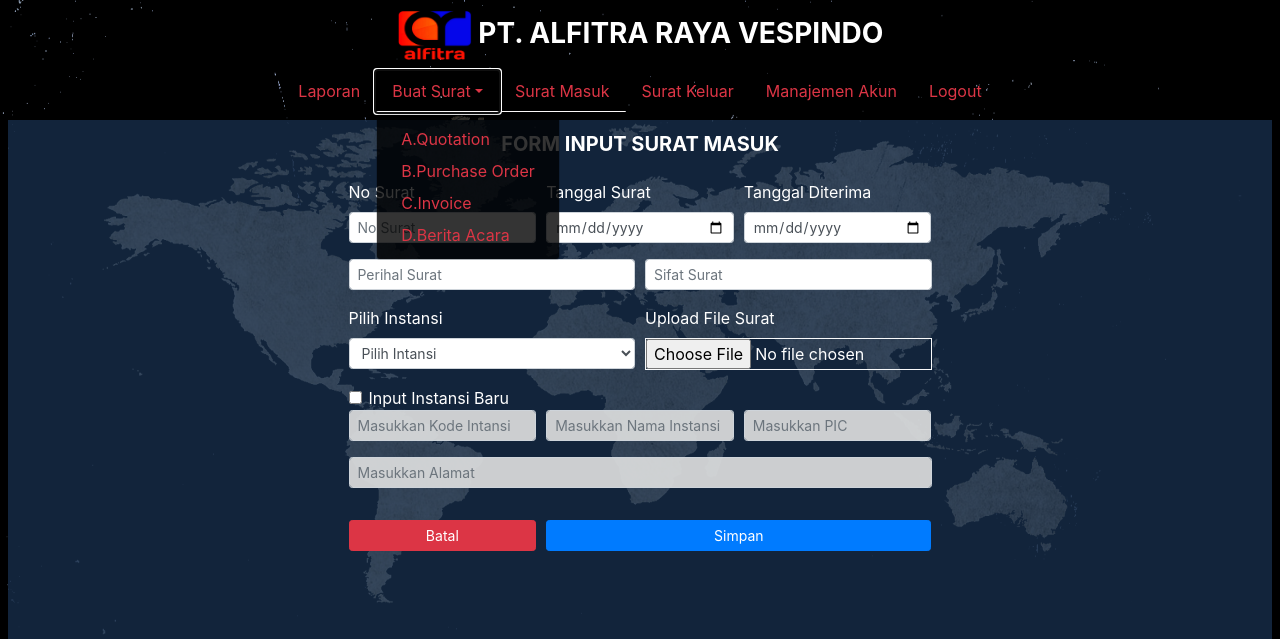
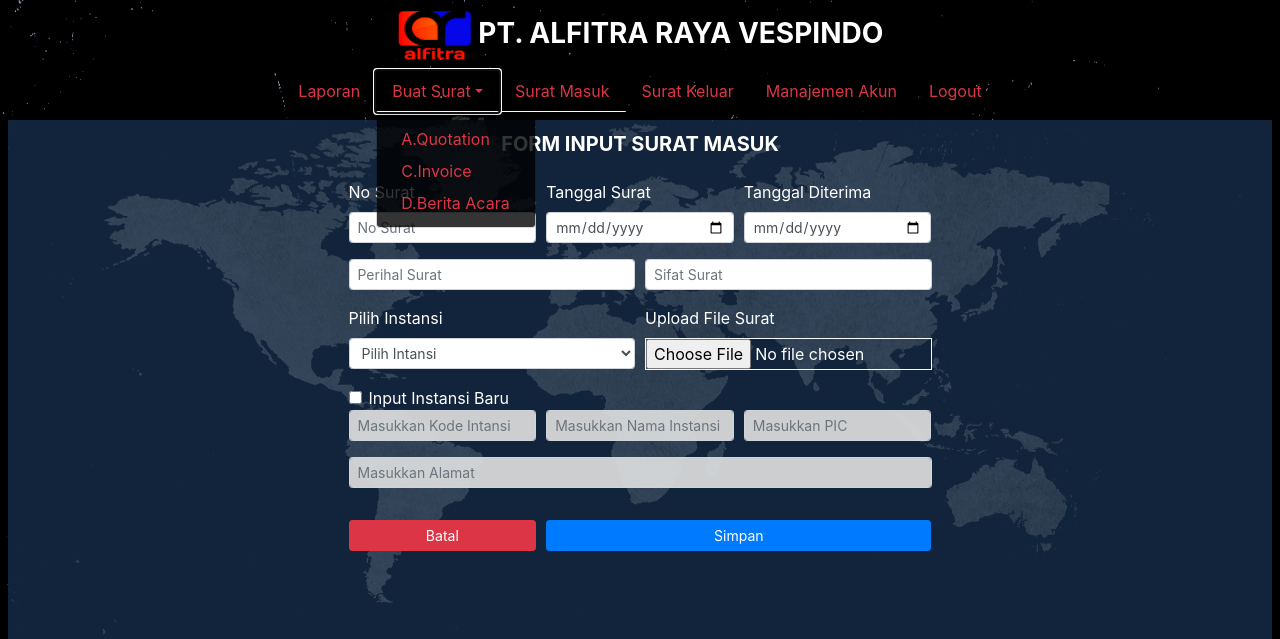
Before and after one commit to Ogy72/AppSurat, a PHP site: page /index.php?menu=FormSuratMasuk in a window 1280 px wide, after a click on "Buat Surat". Shown: the top 639 px of the page. Run offline with PHP 8.4, Linux system fonts and the light colour scheme; data that the repository does not hold is empty.

Commit message:
Fix the menu

```diff
--- a/view/FormBuatSurat.php
+++ b/view/FormBuatSurat.php
@@ -50,7 +50,6 @@
                             <a class="nav-link a-clr dropdown-toggle active" data-toggle="dropdown" href="#">Buat Surat</a>
                             <div class="dropdown-menu ">
                                 <a class="dropdown-item text-danger" href="index.php?menu=BuatSurat&jenis=suratQu">A.Quotation</a>
-                                <a class="dropdown-item text-danger" href="index.php?menu=BuatSurat&jenis=suratPo">B.Purchase Order</a>
                                 <a class="dropdown-item text-danger" href="index.php?menu=BuatSurat&jenis=suratInv">C.Invoice</a>
                                 <a class="dropdown-item text-danger" href="index.php?menu=BuatSurat&jenis=suratBa">D.Berita Acara </a>
                             </div>
@@ -113,6 +112,7 @@
     </div>
 
     <!-- link js -->
+    <script src="js/jquery.min.js"></script>
     <script src="js/popper.min.js"></script>
     <script src="js/bootstrap.min.js"></script>
 
--- a/view/FormSuratMasuk.php
+++ b/view/FormSuratMasuk.php
@@ -85,10 +85,9 @@
                         <li class="nav-item dropdown">
                             <a class="nav-link a-clr dropdown-toggle" data-toggle="dropdown" href="#">Buat Surat</a>
                             <div class="dropdown-menu ">
-                                <a class="dropdown-item text-danger" href="index.php?form=BuatSurat&bag=suratA">A.Quotation</a>
-                                <a class="dropdown-item text-danger" href="index.php?form=BuatSurat&bag=suratB">B.Purchase Order</a>
-                                <a class="dropdown-item text-danger" href="index.php?form=BuatSurat&bag=suratC">C.Invoice</a>
-                                <a class="dropdown-item text-danger" href="index.php?form=BuatSurat&bag=suratD">D.Berita Acara </a>
+                                <a class="dropdown-item text-danger" href="index.php?menu=BuatSurat&jenis=suratQu">A.Quotation</a>
+                                <a class="dropdown-item text-danger" href="index.php?menu=BuatSurat&jenis=suratInv">C.Invoice</a>
+                                <a class="dropdown-item text-danger" href="index.php?menu=BuatSurat&jenis=suratBa">D.Berita Acara </a>
                             </div>
                         </li>
                         <li class="nav-item">
--- a/view/HalamanAdmin.php
+++ b/view/HalamanAdmin.php
@@ -50,7 +50,6 @@
                             <a class="nav-link a-clr dropdown-toggle" data-toggle="dropdown" href="#">Buat Surat</a>
                             <div class="dropdown-menu ">
                                 <a class="dropdown-item text-danger" href="index.php?menu=BuatSurat&jenis=suratQu">A.Quotation</a>
-                                <a class="dropdown-item text-danger" href="index.php?menu=BuatSurat&jenis=suratPo">B.Purchase Order</a>
                                 <a class="dropdown-item text-danger" href="index.php?menu=BuatSurat&jenis=suratInv">C.Invoice</a>
                                 <a class="dropdown-item text-danger" href="index.php?menu=BuatSurat&jenis=suratBa">D.Berita Acara </a>
                             </div>
```
Also changed, not shown: view/FormAkun.php (+3 -4 lines), view/FormSuratKeluar.php (+3 -4 lines), view/MenuManajemenAkun.php (+3 -4 lines), view/MenuSuratKeluarAdmin.php (+3 -4 lines), view/MenuSuratMasukAdmin.php (+3 -4 lines).
